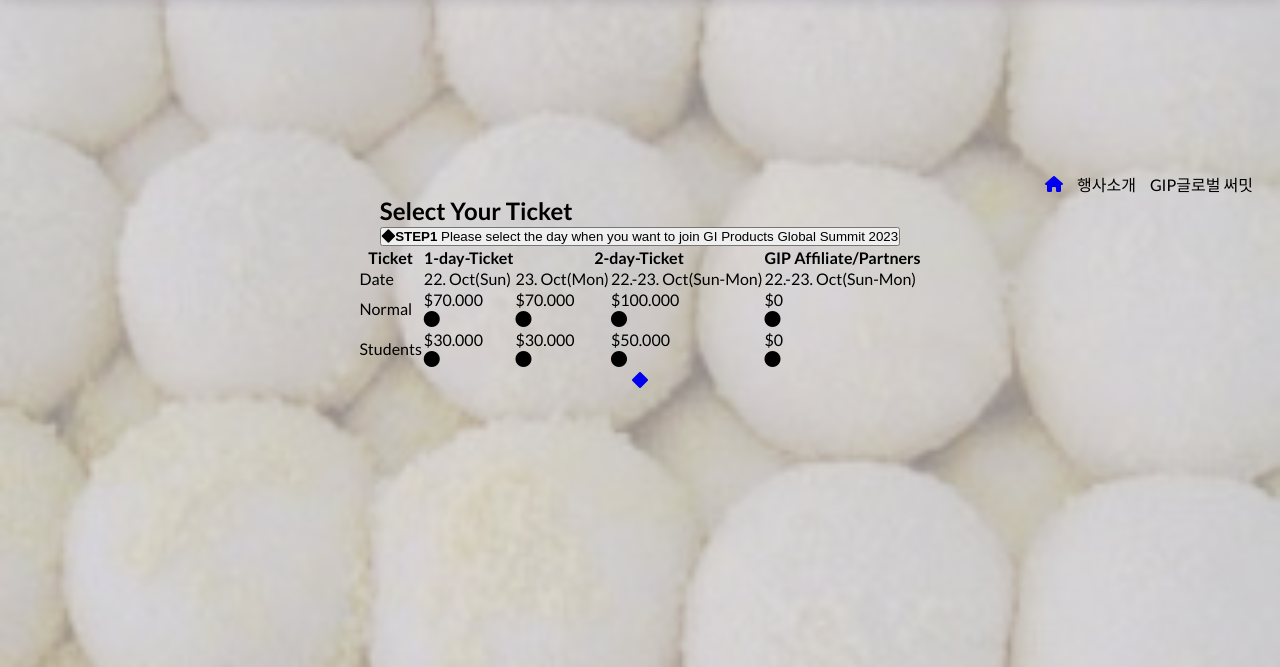
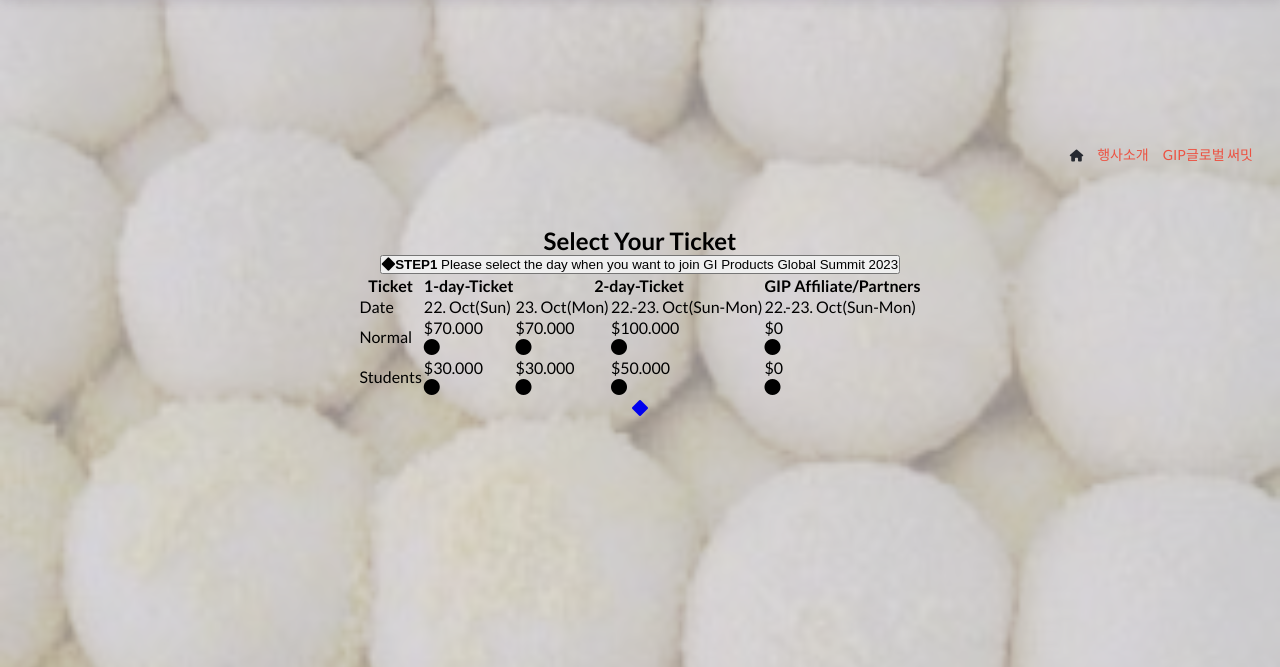
Before and after one commit to sharminkhan0/Capstone, a website: page news.html in a window 1280 px wide. Shown: the part 130-797 px from the top of the page. Drawn offline with Linux system fonts and the light colour scheme; some icons are missing; files whose address does not match are found by name.

Commit message:
Modify news.css file

```diff
--- a/news.css
+++ b/news.css
@@ -33,3 +33,41 @@
 .ticket-item {
   margin-right: 7px;
 }
+
+.ticket-menu-text {
+  color: #ec5242;
+  font-size: 14px;
+  font-weight: 500;
+  align-self: center;
+}
+
+.ticket-menu-text:hover {
+  color: #272a31;
+}
+
+.ticket-menu-icon {
+  max-height: 20px;
+  color: #f70909;
+}
+
+.ticket-menu-icon:hover {
+  color: rgb(84, 84, 87);
+}
+
+.ticket-menu-icon .fa-house {
+  color: #272a31;
+  font-size: 12px;
+}
+
+.ticket-menu-icon .fa-house:hover {
+  color: #ec5242;
+}
+
+.headline {
+  max-width: 100%;
+  display: flex;
+  justify-content: center;
+  align-items: center;
+  flex-direction: column;
+  margin-top: 5%;
+}
```
